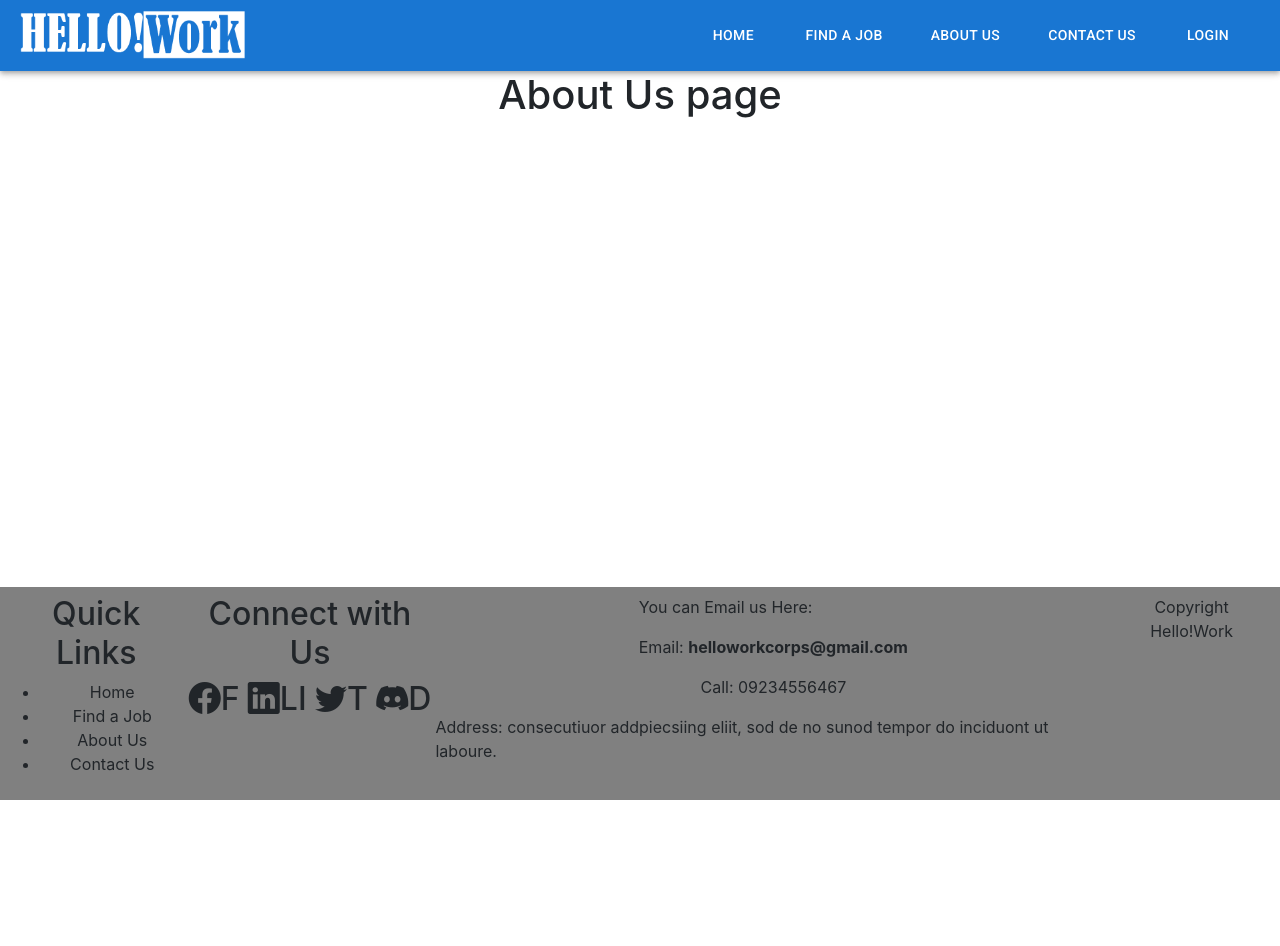
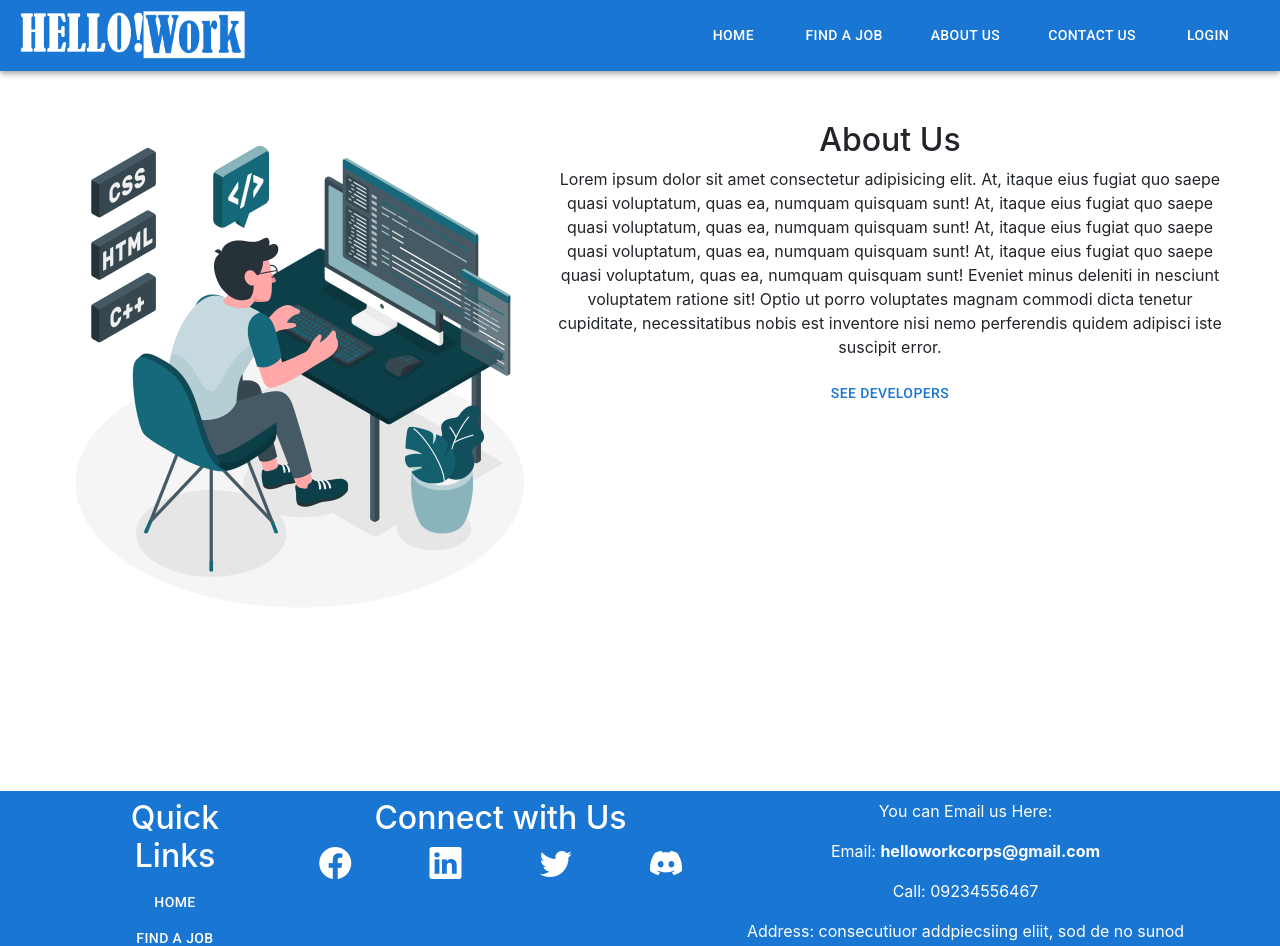
Before and after one commit to kyuru2425/helloWork.github.io, a React (Create React App) app: page /aboutus in a window 1280 px wide. Shown: the top 946 px of the page. Before the commit the page ends 800 px from the top, so only its background shows below. Built offline with nearby package versions, Linux system fonts and the light colour scheme.

Commit message:
added content for about us page and gave the footer bootstrap

```diff
--- a/src/components/Footer.js
+++ b/src/components/Footer.js
@@ -1,6 +1,10 @@
 import React from 'react'
 import Box from '@mui/material/Box';
 import AppBar from '@mui/material/AppBar';
+import { Link } from 'react-router-dom'
+import styled from 'styled-components'
+import Button from '@mui/material/Button';
+
 
 const divstyle ={
     display: "flex",
@@ -11,64 +15,82 @@ const divstyle ={
 const boxleft ={
     //marginLeft: "-5em"
 }
-const boxright ={
-    //marginRight: "-5em",
-    display: "flex",
-    alignItems: "center",
-    flexDirection: "column",
-    textAlign: "left"
-}
+// const boxright ={
+//     //marginRight: "-5em",
+//     display: "flex",
+//     alignItems: "center",
+//     flexDirection: "column",
+//     textAlign: "left"
+// }
 
 const footercss ={
 
-        display:  "flex",
-        flexDirection: "row",
-        position: "fixed",
-        backgroundColor: "gray",
+        // display:  "flex",
+        // flexDirection: "row",
+        // position: "fixed",
+        color: "white",
+        backgroundColor: "#1976d2",
         bottom: "0",
         left: "0",
         right: "0",
         padding: "8px",
-        textAlign: "center"
+        // textAlign: "center"
 
 }
+const StyledLink = styled(Link)`
+    color: white;
+    text-decoration: none;
+    margin: 1rem;
+    position relative;
+    &:hover, &:focus {
+      color: yellow;
+    }
+    &:active{
+      color: red;
+    }
+  `;
 const Footer = () => {
   return (
     <footer style={footercss}>
-        <div style={divstyle}>
-            <div style={boxleft}>
+        <div class="container">
+            <div style={divstyle} class="row">
+                <div style={boxleft} class="col-2">
                     <h2>Quick Links</h2>
-                <ul>
-                    <li>Home</li>
-                    <li>Find a Job</li>
-                    <li>About Us</li>
-                    <li>Contact Us</li>
-                </ul>
+
+                    <div>
+                        <StyledLink to="/"><Button color="inherit">Home</Button></StyledLink>
+                        <StyledLink to="/findjob"><Button color="inherit">Find a Job</Button></StyledLink>
+                        <StyledLink to="/aboutus"><Button color="inherit">About Us</Button></StyledLink>
+                        <StyledLink to="/contactus"><Button color="inherit">Contact Us</Button></StyledLink>
+
                     </div>
-            <div>
+                </div>
+                <div class="col-5">
                     <h2>Connect with Us</h2>
                     <div style={divstyle}>
-                    <h2 class="bi bi-facebook">F</h2>
-                    <h2 class="bi bi-linkedin">LI</h2>
-                    <h2 class="bi bi-twitter">T</h2>
-                    <h2 class="bi bi-discord">D</h2>
+                        <h2 class="bi bi-facebook"></h2>
+                        <h2 class="bi bi-linkedin"></h2>
+                        <h2 class="bi bi-twitter"></h2>
+                        <h2 class="bi bi-discord"></h2>
                     </div>
 
                 </div>
-            <div style={boxright}>
-                <div>
+                <div class="col-5">
+                    <div class="col-12">
                         <p>You can Email us Here:</p>
                         <p>Email: <b>helloworkcorps@gmail.com</b></p>
                     </div>
-                <div>
+                    <div class="col-12">
                         <p>Call: 09234556467</p>
                     </div>
-                <div>
+                    <div class="col-12">
                         <p>Address: consecutiuor addpiecsiing eliit, sod de no sunod tempor do inciduont ut laboure.</p>
                     </div>
                 </div>
             </div>
-        <div> Copyright Hello!Work </div>
+        </div>
+
+        <div> <b>Copyright Hello!Work</b> </div>
     </footer>
   )
 }
--- /dev/null
+++ b/src/pages/Aboutus.css
@@ -0,0 +1,7 @@
+
+.torow{
+    display: flex;
+    flex-direction: row;
+    padding: 50px;
+    height: 90vh;
+}
--- a/src/pages/aboutus.js
+++ b/src/pages/aboutus.js
@@ -1,9 +1,38 @@
 import React from 'react'
+import aboutimg from '../images/aboutsus.png'
+import './Aboutus.css'
+import { Link } from 'react-router-dom'
+import styled from 'styled-components'
+import Button from '@mui/material/Button';
+
+
+const StyledLink = styled(Link)`
+    color: white;
+    text-decoration: none;
+    margin: 1rem;
+    position relative;
+    &:hover, &:focus {
+      color: yellow;
+    }
+    &:active{
+      color: red;
+    }
+  `;
 
 const Aboutus = () => {
   return (
     <div>
-      <h1>About Us page</h1>
+      <div className="torow">
+        <div>
+          <img src={aboutimg} style={{maxWidth:"500px"}}></img>
+        </div>
+        <div>
+          <h2>About Us</h2>
+          <p>Lorem ipsum dolor sit amet consectetur adipisicing elit. At, itaque eius fugiat quo saepe quasi voluptatum, quas ea, numquam quisquam sunt! At, itaque eius fugiat quo saepe quasi voluptatum, quas ea, numquam quisquam sunt! At, itaque eius fugiat quo saepe quasi voluptatum, quas ea, numquam quisquam sunt! At, itaque eius fugiat quo saepe quasi voluptatum, quas ea, numquam quisquam sunt! Eveniet minus deleniti in nesciunt voluptatem ratione sit! Optio ut porro voluptates magnam commodi dicta tenetur cupiditate, necessitatibus nobis est inventore nisi nemo perferendis quidem adipisci iste suscipit error.</p>
+          <StyledLink to="/login"><Button>See Developers</Button></StyledLink>
+        </div>
+      </div>
+
     </div>
   )
 }
```
Also changed, not shown: src/images/aboutsus.png (added). Lines whose indentation alone changed are shown as unchanged.
